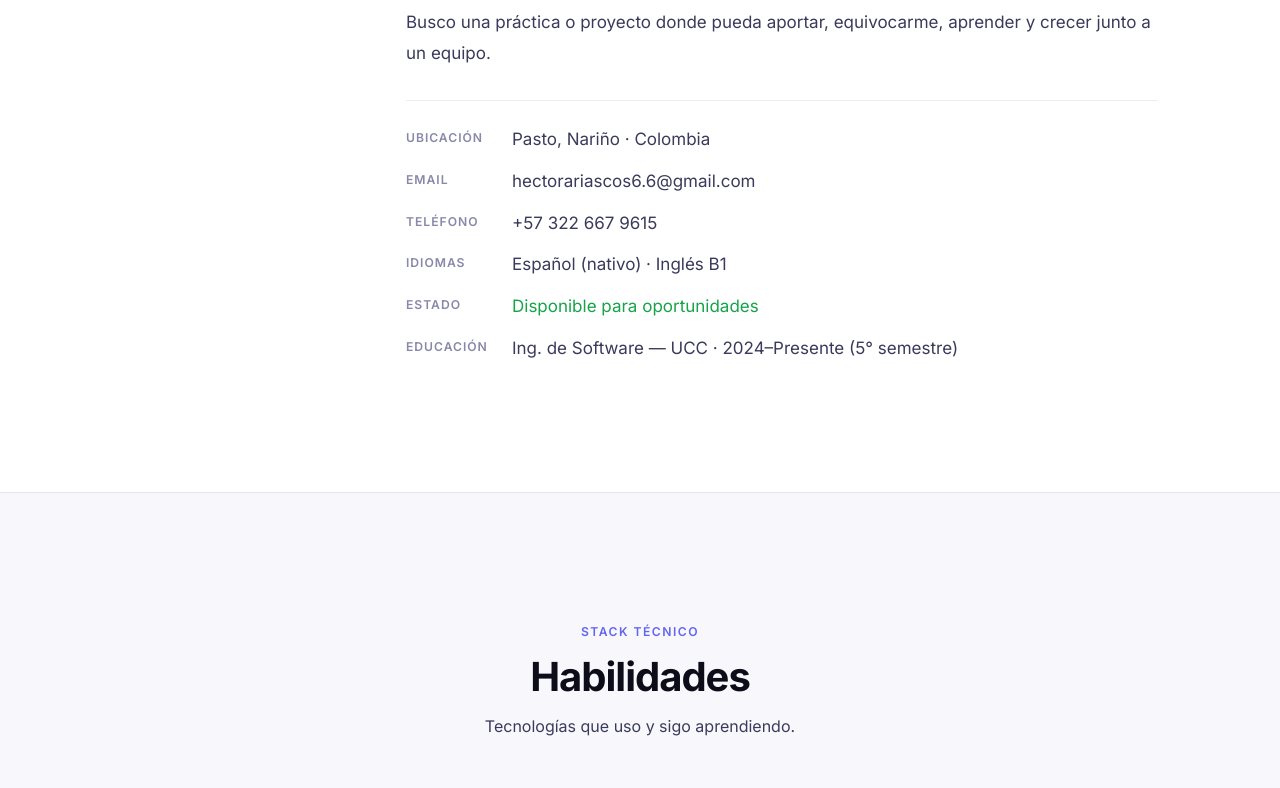
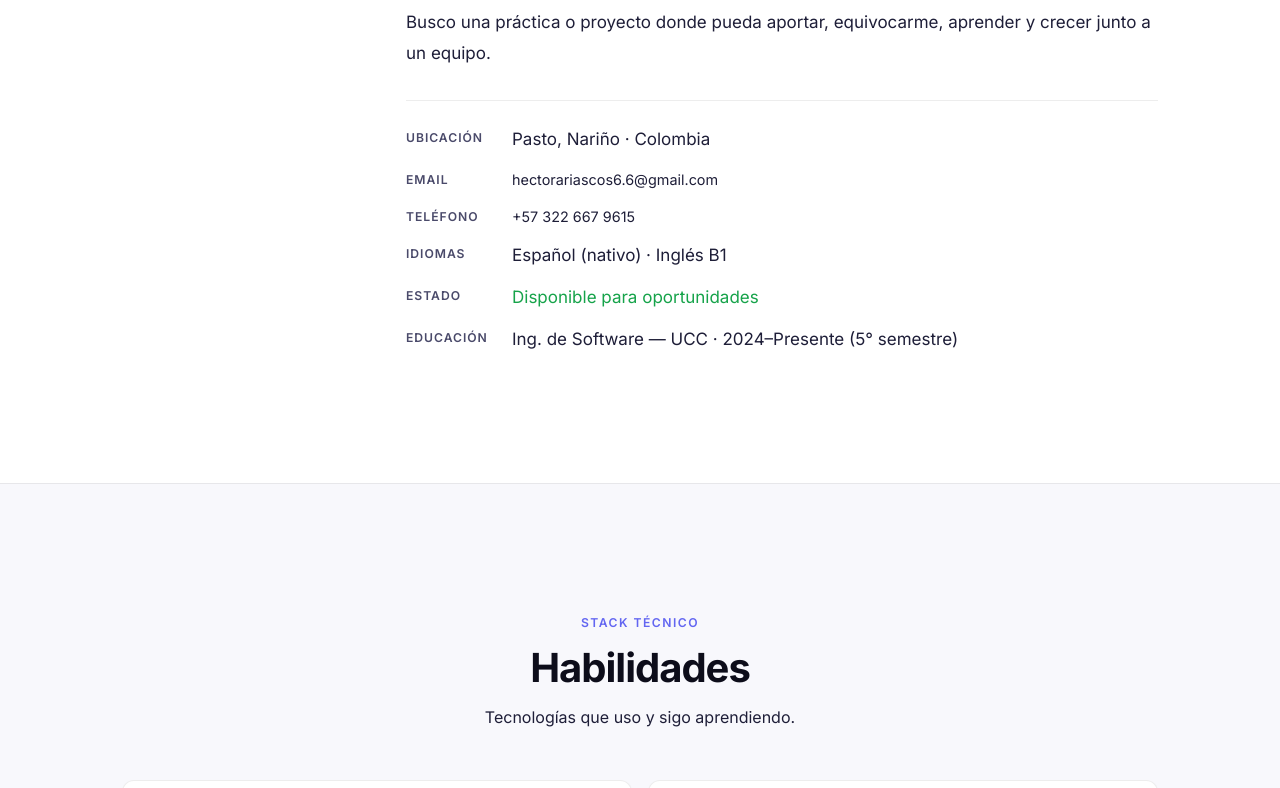
Before and after one commit to HectorARiascosI/Portafolio, a Next.js app: page / in a window 1280 px wide. Shown: the part 1040-1828 px from the top of the page. Built offline with nearby package versions, Linux system fonts and the light colour scheme.

Commit message:
fix: contraste texto mejorado dark/light, email sin corte en desktop con minWidth y fontSize

```diff
--- a/app/globals.css
+++ b/app/globals.css
@@ -14,8 +14,8 @@
   --border-2:  rgba(255,255,255,0.11);
 
   --text-1:    #f0f0f8;
-  --text-2:    #a0a0c0;
-  --text-3:    #55556e;
+  --text-2:    #c8c8e0;
+  --text-3:    #8888a8;
 
   --accent:    #6366f1;
   --accent-2:  #818cf8;
@@ -41,8 +41,8 @@
   --border-2:  rgba(0,0,0,0.13);
 
   --text-1:    #0d0d1a;
-  --text-2:    #3a3a5c;
-  --text-3:    #8888aa;
+  --text-2:    #1e1e38;
+  --text-3:    #4a4a6a;
 
   --accent:    #4f46e5;
   --accent-2:  #6366f1;
--- a/components/sections/About.jsx
+++ b/components/sections/About.jsx
@@ -78,12 +78,12 @@ export default function About({ profile = {} }) {
 
             <div style={{ display: 'flex', flexDirection: 'column', gap: '0.75rem' }}>
               {infoItems.map(item => (
-                <div key={item.label} style={{ display: 'flex', gap: '1rem', flexWrap: 'wrap' }}>
+                <div key={item.label} style={{ display: 'flex', gap: '1rem', flexWrap: 'wrap', minWidth: 0 }}>
                   <span className="t-field-label" style={{ minWidth: '90px', flexShrink: 0, paddingTop: '2px' }}>
                     {item.label}
                   </span>
                   {item.href
-                    ? <a href={item.href} className="link-muted" style={{ overflowWrap: 'anywhere', minWidth: 0, flex: 1 }}>{item.value}</a>
+                    ? <a href={item.href} className="link-muted" style={{ overflowWrap: 'anywhere', wordBreak: 'break-all', minWidth: 0, flex: 1, fontSize: '0.9rem' }}>{item.value}</a>
                     : <span style={{ color: item.green ? 'var(--green)' : 'var(--text-2)', overflowWrap: 'break-word', minWidth: 0, flex: 1 }}>{item.value}</span>
                   }
                 </div>
--- a/components/sections/Contact.jsx
+++ b/components/sections/Contact.jsx
@@ -102,10 +102,10 @@ export default function Contact({ contact = {}, profile = {} }) {
           <div className={`reveal-left ${visible ? 'visible' : ''} delay-1`}
             style={{ display: 'flex', flexDirection: 'column', gap: '1.75rem' }}>
             {infoItems.map(item => (
-              <div key={item.label}>
+              <div key={item.label} style={{ minWidth: 0 }}>
                 <p className="t-field-label" style={{ marginBottom: '4px' }}>{item.label}</p>
                 {item.href
-                  ? <a href={item.href} className="link-muted" style={{ overflowWrap: 'anywhere', display: 'block' }}>{item.value}</a>
+                  ? <a href={item.href} className="link-muted" style={{ overflowWrap: 'anywhere', wordBreak: 'break-all', display: 'block', fontSize: '0.9rem' }}>{item.value}</a>
                   : <p style={{ color: 'var(--text-2)' }}>{item.value}</p>
                 }
               </div>
```
